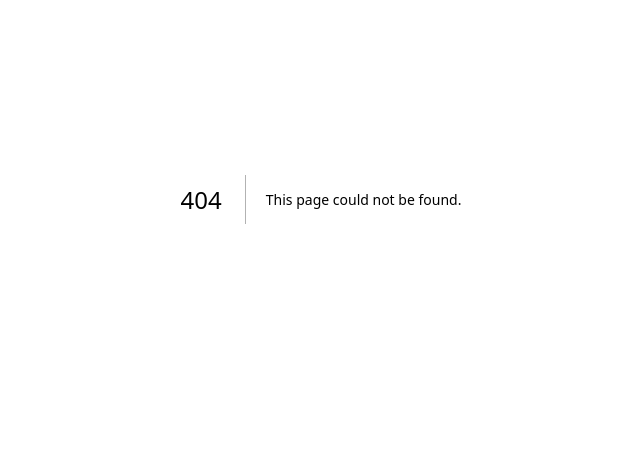
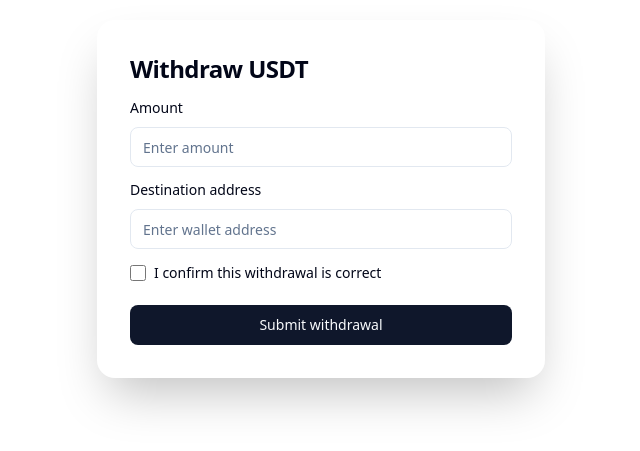
Before and after one commit to wertypotom/Withdraw-tech-challenge, a Next.js app: page /withdraw in a window 1280 px wide. Before the commit this address had no page. Shown: the part 201-652 px from the top of the page, without its empty margins (319-959 px from the left). Built offline with nearby package versions, Linux system fonts and the light colour scheme; no server answers.

Commit message:
feat: build Withdraw page

```diff
--- a/src/app/withdraw/components/WithdrawForm.tsx
+++ b/src/app/withdraw/components/WithdrawForm.tsx
@@ -36,7 +36,7 @@
       <div className="space-y-4">
         <h2 className="text-2xl font-semibold tracking-tight">{t('form.title')}</h2>
 
-        <div className="space-y-2">
+        <div className="flex flex-col gap-3">
           <Label htmlFor="amount">{t('form.amount.label')}</Label>
           <Input
             id="amount"
@@ -53,7 +53,7 @@
           )}
         </div>
 
-        <div className="space-y-2">
+        <div className="flex flex-col gap-3">
           <Label htmlFor="destination">{t('form.destination.label')}</Label>
           <Input
             id="destination"
--- a/src/app/withdraw/components/WithdrawWidget.tsx
+++ b/src/app/withdraw/components/WithdrawWidget.tsx
@@ -29,7 +29,7 @@
   }, [status, error, isNetworkError, withdrawal, retry, t]);
 
   return (
-    <div className="w-full max-w-md rounded-xl border bg-card p-6 shadow-sm">
+    <div className="w-full max-w-md rounded-2xl border border-white/10 bg-white/5 p-6 shadow-2xl backdrop-blur-xl sm:p-8">
       {status === 'loading' && <LoadingState />}
 
       {status === 'success' && withdrawal && (
--- /dev/null
+++ b/src/app/withdraw/page.tsx
@@ -0,0 +1,22 @@
+import { Metadata } from 'next';
+import { WithdrawWidget } from './components';
+
+export const metadata: Metadata = {
+  title: 'Withdraw | USDT',
+  description: 'Submit and track your USDT withdrawal requests',
+};
+
+export default function WithdrawPage() {
+  return (
+    <main className="relative flex min-h-screen flex-col items-center justify-center overflow-hidden px-4 py-8 antialiased selection:bg-primary selection:text-primary-foreground sm:px-6 lg:px-8">
+      <div className="pointer-events-none absolute inset-0 flex items-center justify-center overflow-hidden">
+        <div className="absolute -left-[10%] top-[20%] h-[500px] w-[500px] rounded-full bg-primary/20 object-cover opacity-50 mix-blend-screen blur-[120px]" />
+        <div className="absolute -right-[10%] bottom-[20%] h-[400px] w-[400px] rounded-full bg-blue-500/20 object-cover opacity-50 mix-blend-screen blur-[120px]" />
+      </div>
+
+      <div className="relative z-10 w-full max-w-md animate-in fade-in slide-in-from-bottom-8 duration-700 ease-out">
+        <WithdrawWidget />
+      </div>
+    </main>
+  );
+}
```
